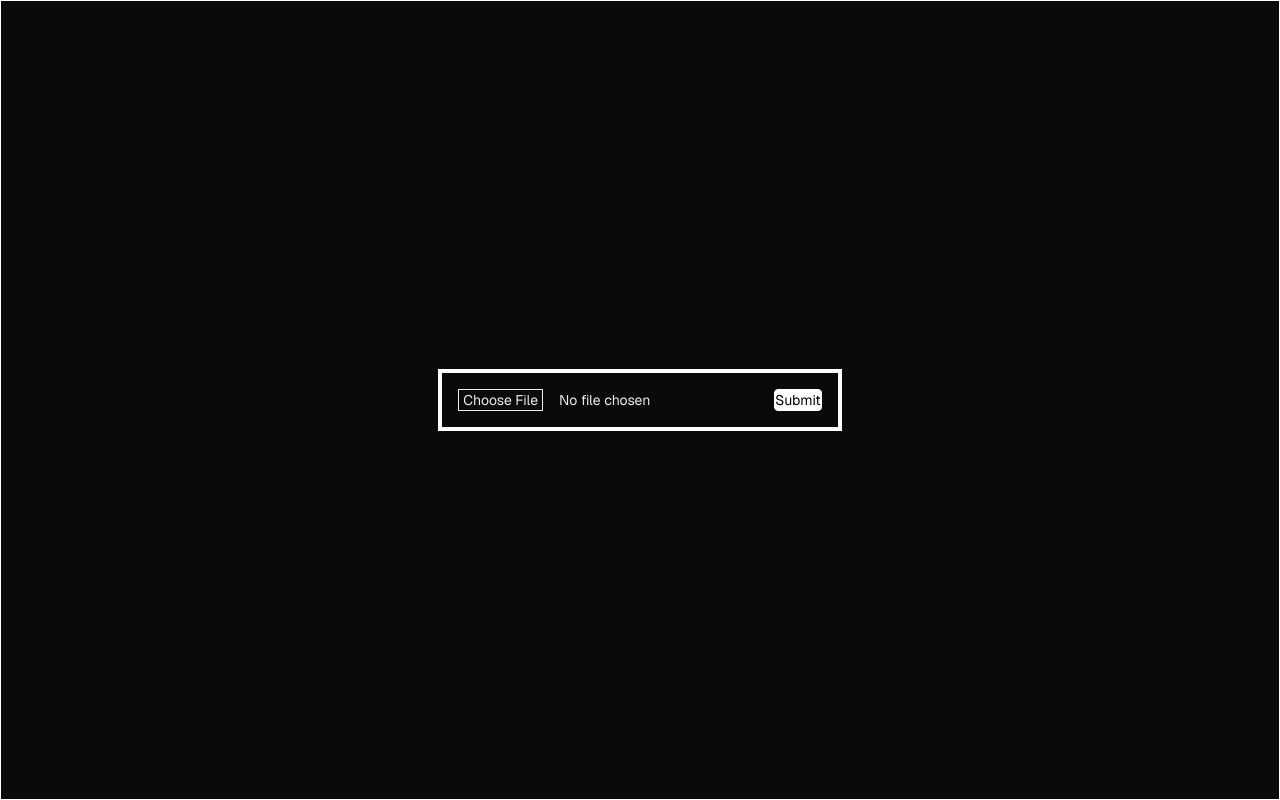
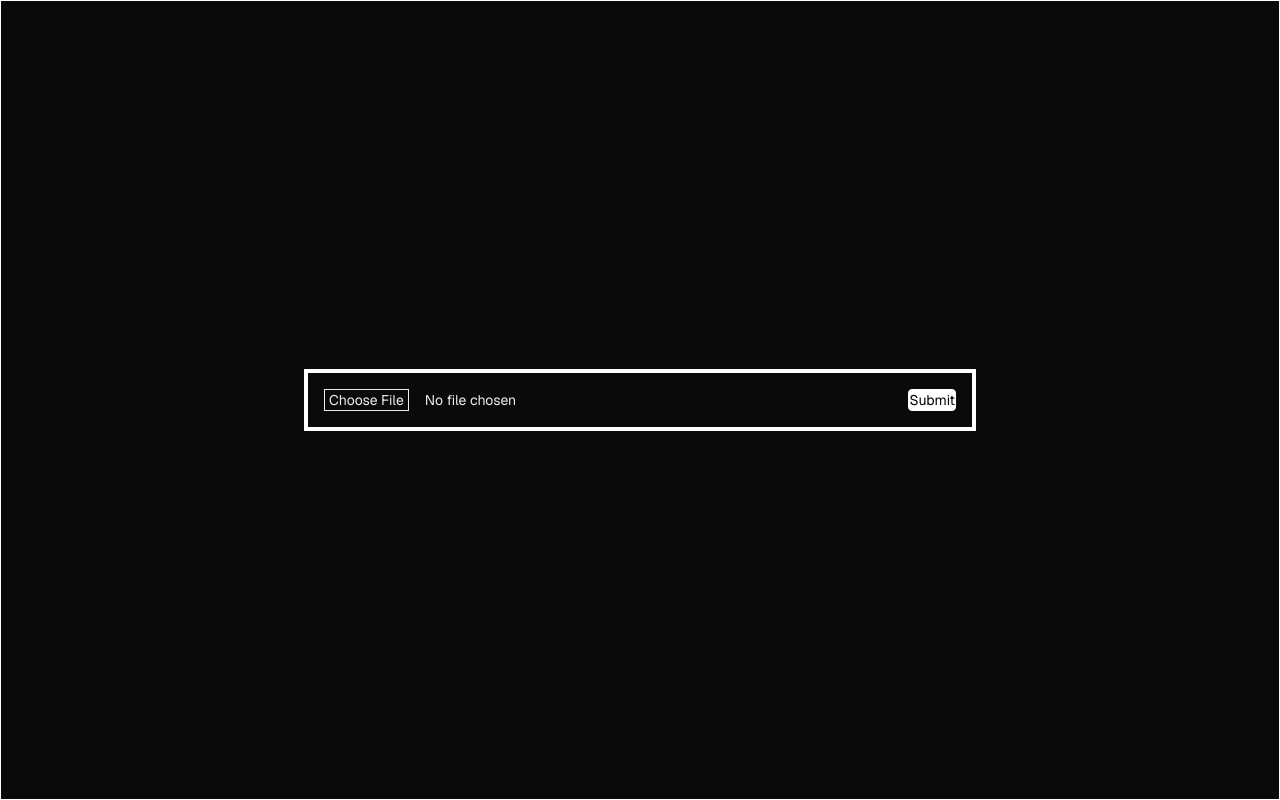
Before and after one commit to lemadavid1234/menu-decoder, a Next.js app in the folder client/: page / in a window 1280 px wide. Built offline with nearby package versions, Linux system fonts and the light colour scheme.

Commit message:
feat(frontend): hide the upload form once specials are extracted

```diff
--- a/client/src/app/upload-form.tsx
+++ b/client/src/app/upload-form.tsx
@@ -6,6 +6,7 @@ import { useState } from 'react'
 export default function UploadForm() {
 
     const [menu, setMenu] = useState<Menu>();
+    const [isSubmitted, setIsSubmitted] = useState(false);
     const [draft, setDraft] = useState<Menu>();
     const [isLoading, setIsLoading] = useState(false);
     const [error, setError] = useState<string>()
@@ -20,6 +21,7 @@ export default function UploadForm() {
         console.log("Selected file: ", formData.get('photo'))
 
         try {
+            setIsSubmitted(false);
             setIsLoading(true);
             setError(undefined);
             setMenu(undefined);
@@ -40,6 +42,7 @@ export default function UploadForm() {
                 throw new Error(`Submitted photo was not a menu`);
             }
 
+            setIsSubmitted(true);
             setMenu(data.menu);
             setDraft(data.menu);
             console.log("Backend response payload aka body of Response object as JSON object:", data);
@@ -67,13 +70,15 @@ export default function UploadForm() {
 
     return (
         //entire component
-        <div className='p-4 max-w-2xl border-4 border-white'>
+        <div className='p-4 max-w-2xl min-w-2xl border-4 border-white'>
 
             {/* Choose File & Submit Button field */}
-            <form onSubmit={handleSubmit} className='flex justify-between'>
-                <input required type="file" name="photo" className='text-sm file:px-1 file:mr-4 file:border'/>
-                <button className="border rounded border-white bg-white text-black text-sm" type="submit" disabled={isLoading}>Submit</button>
-            </form>
+            {!isSubmitted && (
+                <form onSubmit={handleSubmit} className='flex justify-between'>
+                    <input required type="file" name="photo" className='text-sm file:px-1 file:mr-4 file:border' />
+                    <button className="border rounded border-white bg-white text-black text-sm" type="submit" disabled={isLoading}>Submit</button>
+                </form>
+            )}
 
             {/* Loading state */}
             {isLoading && (
@@ -105,18 +110,23 @@ export default function UploadForm() {
                         ))}
                     </ul>
 
-                    {/* concerns */}
+                    {/* concerns & toggle on/off concerns */}
                     {draft.concerns && (
                         <>
-                            <div className='border border-white'>
-                                <h3>Concerns</h3>
-                                <p>{draft.concerns}</p>
-                            </div>
+                            <form onSubmit={handleToggleConcerns}>
+                                <button type="submit" className='pl-2 my-2'>{displayConcerns ? 'Hide Concerns' : 'Display Concerns'}</button>
+                            </form>
+                            {displayConcerns && (
+                                <div className='border-white border-3 p-4'>
+                                    <p>{draft.concerns}</p>
+                                </div>
+                            )}
                         </>
                     )}
 
+
                     {/* Continue button */}
-                    <p className='font-bold'>After reviewing the extracted menu, edit mistakes (if any).</p>
+                    <p className='font-bold my-2 text-center'>Edit any mistakes. Hit Continue when finished.</p>
 
                     <form onSubmit={handleContinue} className='text-center'>
                         <button type="submit" className='border rounded border-white bg-white text-black text-sm'>Continue</button>
```
